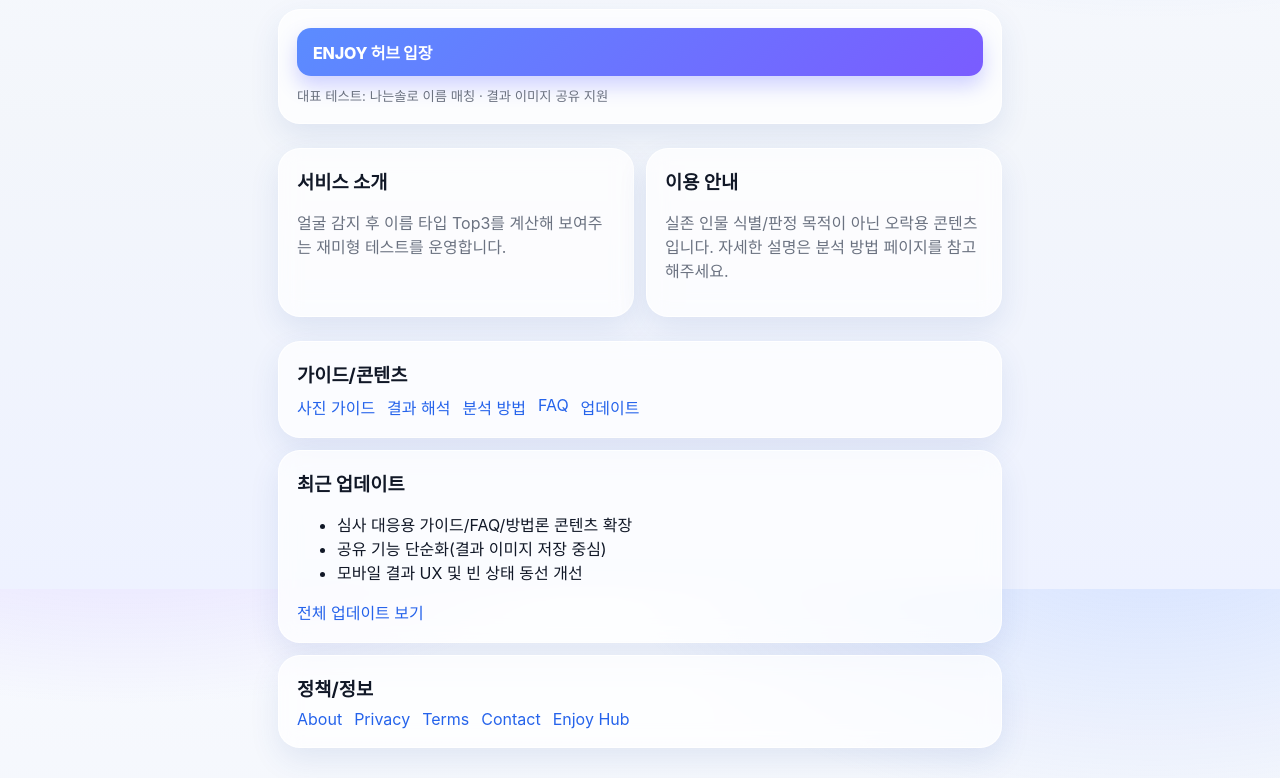
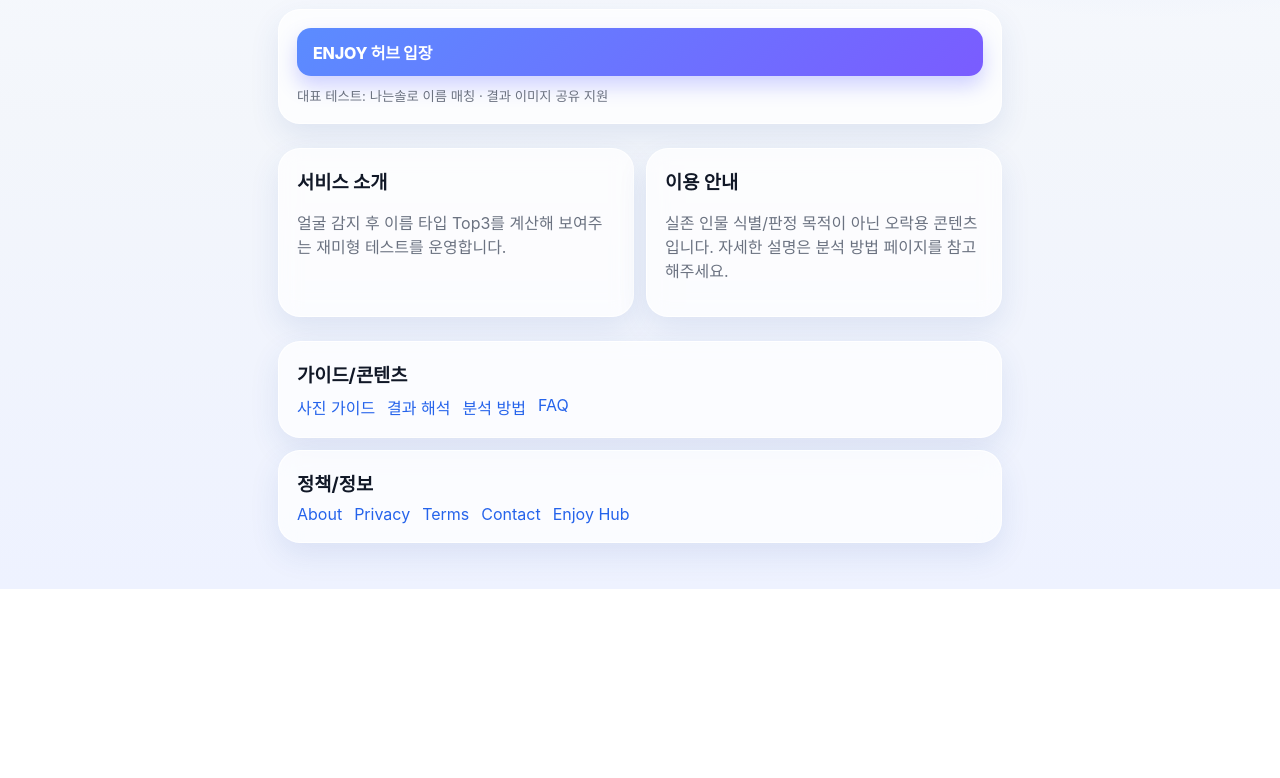
Before and after one commit to servantservant1230/nsolo-type-site, a plain HTML site: page index.html in a window 1280 px wide. Shown: the part 211-989 px from the top of the page. After the commit the page ends 800 px from the top, so only its background shows below. Drawn offline with Linux system fonts and the light colour scheme.

Commit message:
Deploy: 2026-03-01 22:20:11 KST

```diff
--- a/index.html
+++ b/index.html
@@ -33,18 +33,7 @@
       <a href='/guide-result.html'>결과 해석</a>
       <a href='/methodology.html'>분석 방법</a>
       <a href='/faq.html'>FAQ</a>
-      <a href='/updates.html'>업데이트</a>
     </div>
-  </section>
-
-  <section class='card'>
-    <h3>최근 업데이트</h3>
-    <ul>
-      <li>심사 대응용 가이드/FAQ/방법론 콘텐츠 확장</li>
-      <li>공유 기능 단순화(결과 이미지 저장 중심)</li>
-      <li>모바일 결과 UX 및 빈 상태 동선 개선</li>
-    </ul>
-    <a href='/updates.html'>전체 업데이트 보기</a>
   </section>
 
   <section class='card'>
```
